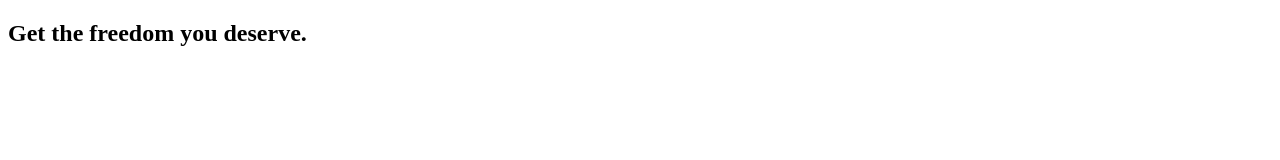
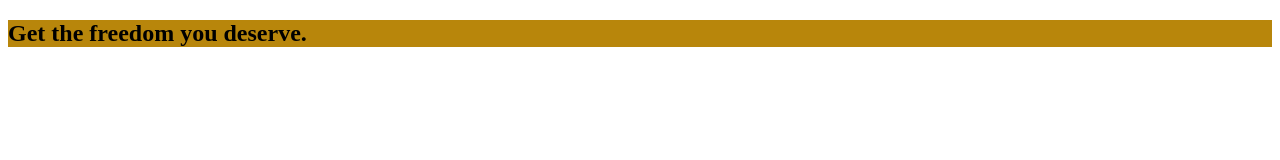
Before and after one commit to marcomartinscastanho/css-course, a plain HTML site: page index.html in a window 1280 px wide. Drawn offline with Linux system fonts and the light colour scheme.

Commit message:
add inline style

```diff
--- a/index.html
+++ b/index.html
@@ -10,7 +10,7 @@
 
 <body>
     <main>
-        <section>
+        <section style="background: darkgoldenrod;">
             <h1>Get the freedom you deserve.</h1>
         </section>
     </main>
```
